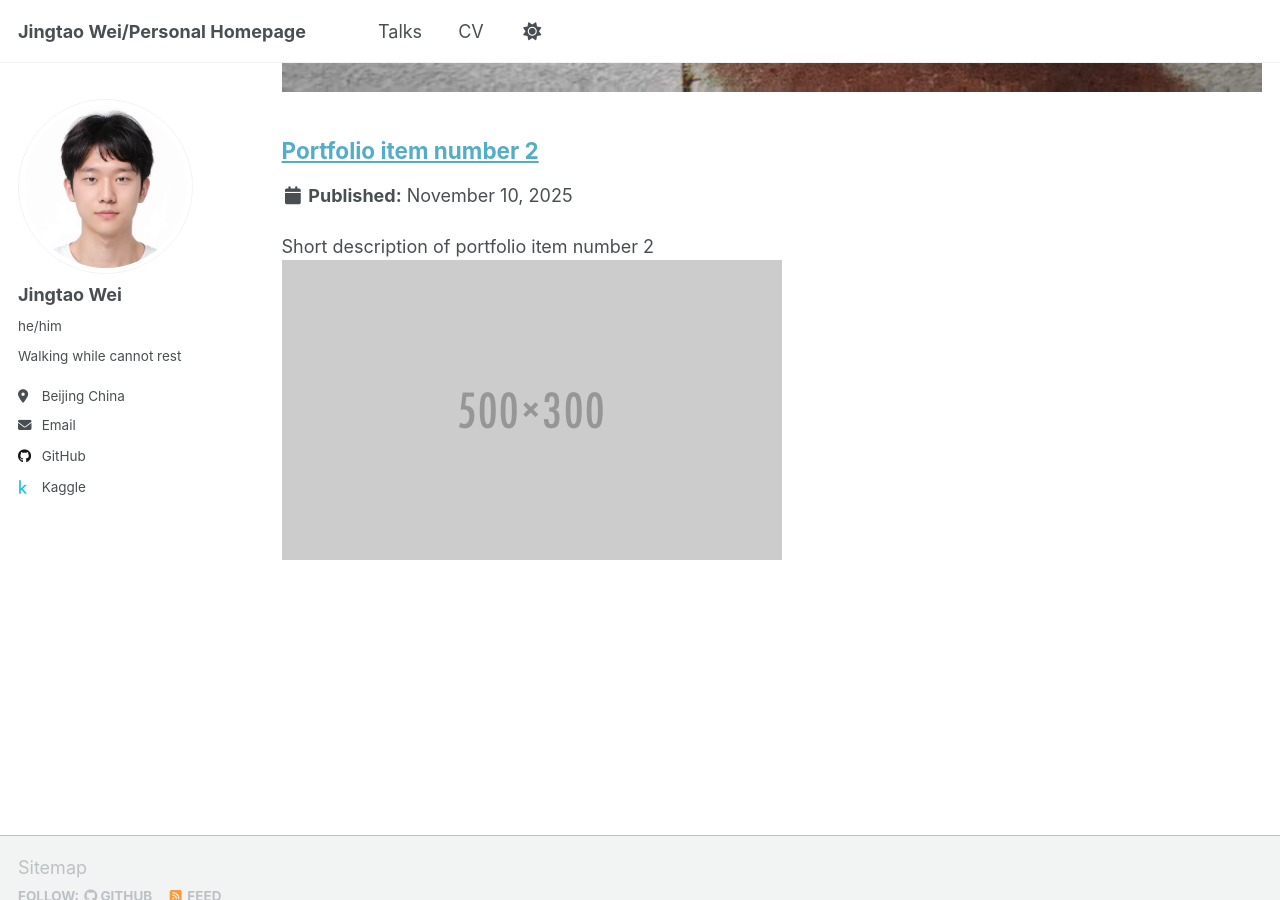
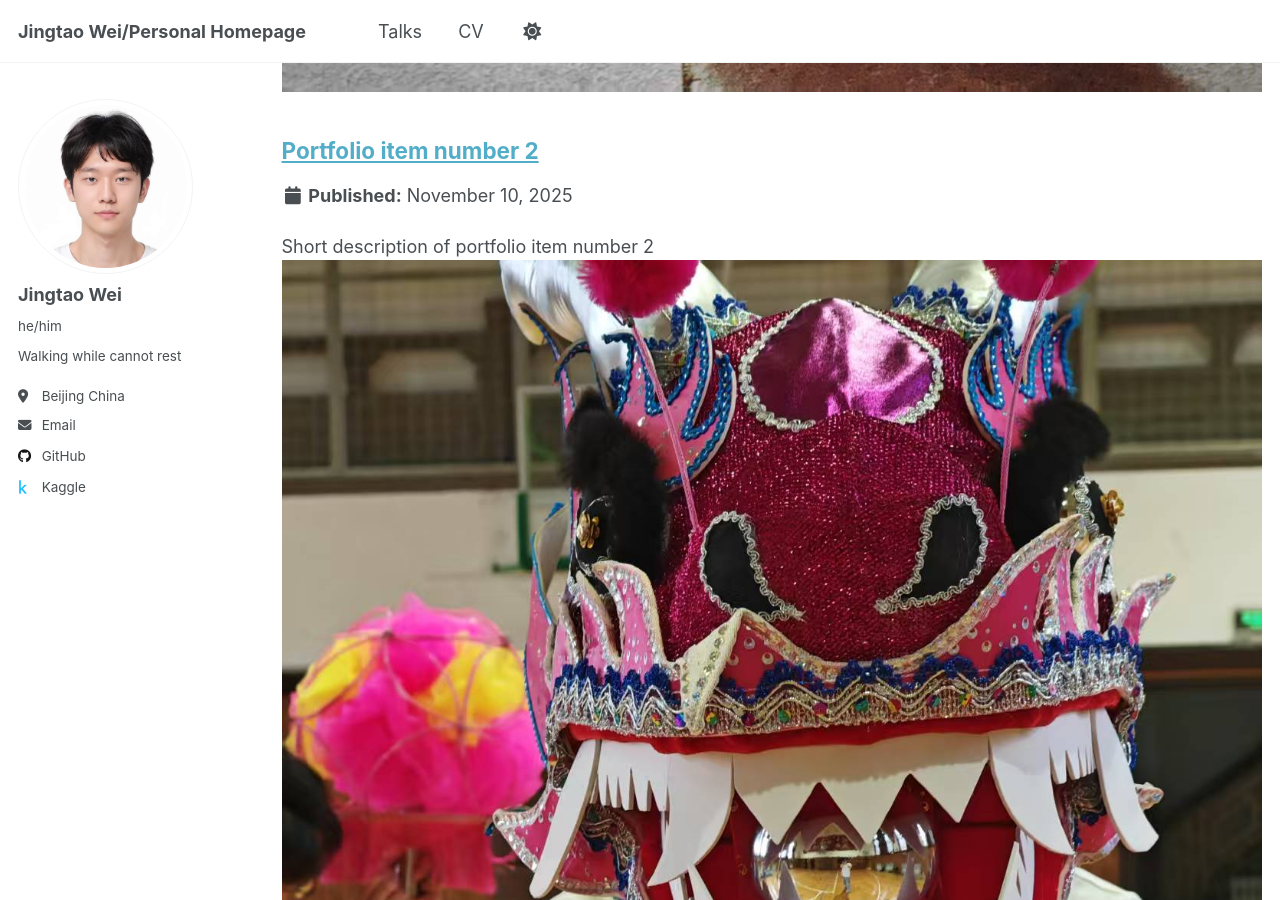
Before and after one commit to wayflower/wayflower.github.io, a Jekyll site: the page built from _pages/portfolio.html, in a window 1280 px wide and 900 px high, scrolled down 1510 px. Built offline with Jekyll 4.4.1, drawn with Linux system fonts in a browser that asks for light colours; a script that is not in the unit is left out.

Commit message:
Update portfolio-2.html

```diff
--- a/_portfolio/portfolio-2.html
+++ b/_portfolio/portfolio-2.html
@@ -1,6 +1,6 @@
 ---
 title: "Portfolio item number 2"
-excerpt: "Short description of portfolio item number 2 <br/><img src='/images/500x300.png'>"
+excerpt: "Short description of portfolio item number 2 <br/><img src='/images/dragon_dance.png'>"
 collection: portfolio
 ---
 
```
